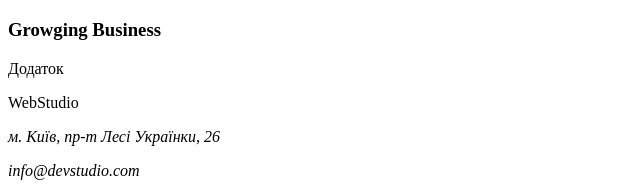
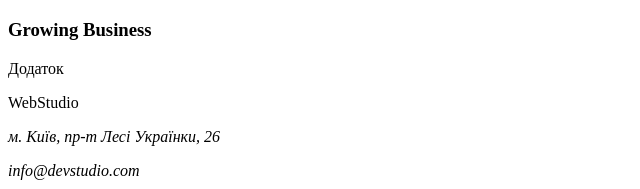
Before and after one commit to Harievskyi-Bohdan/WebStudio, a plain HTML site: page portfolio.html in a window 1280 px wide. Shown: the part 3696-3885 px from the top of the page, 0-640 px from the left. Drawn offline with Linux system fonts and the light colour scheme.

Commit message:
commentar

```diff
--- a/portfolio.html
+++ b/portfolio.html
@@ -68,7 +68,7 @@
       </card>
       <card>
         <img src="./img/img (8).svg" alt="" />
-        <h3>Growging Business</h3>
+        <h3>Growing Business</h3>
         <p>Додаток</p>
       </card>
     </main>
```
